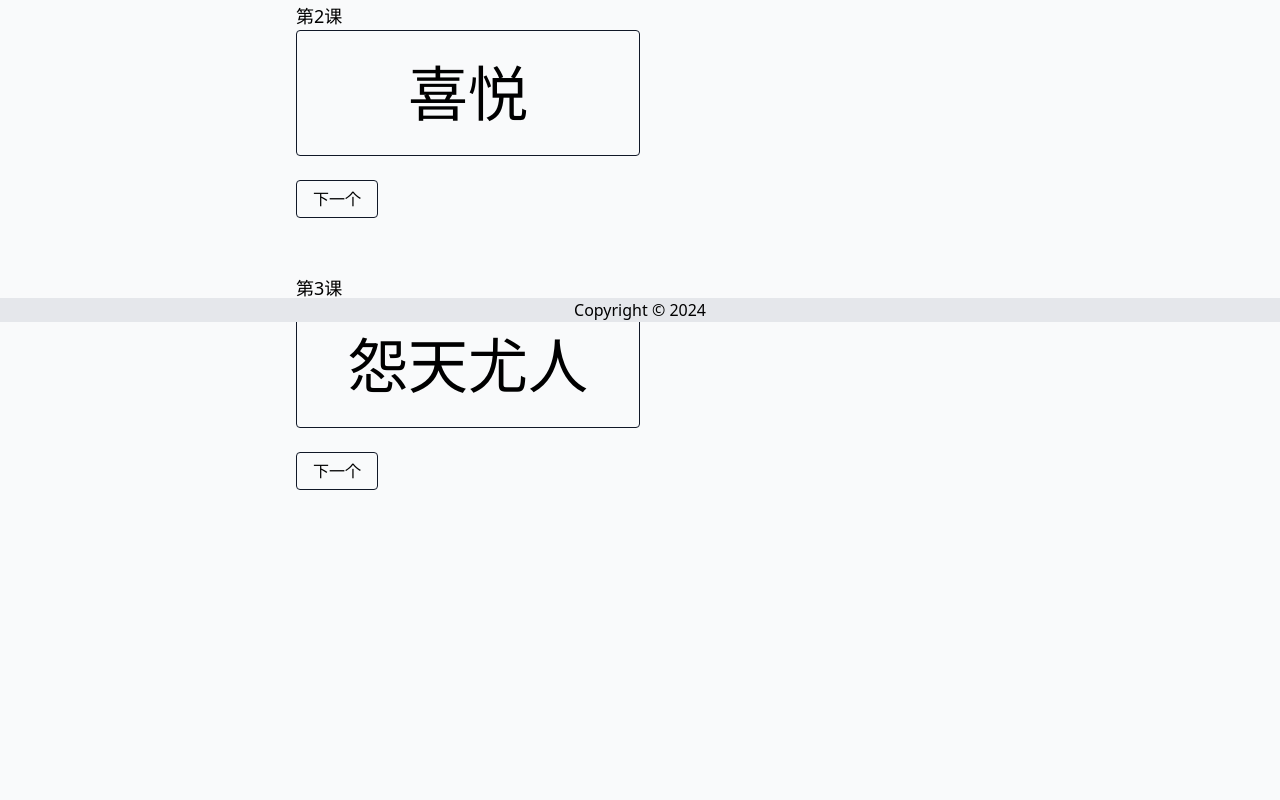
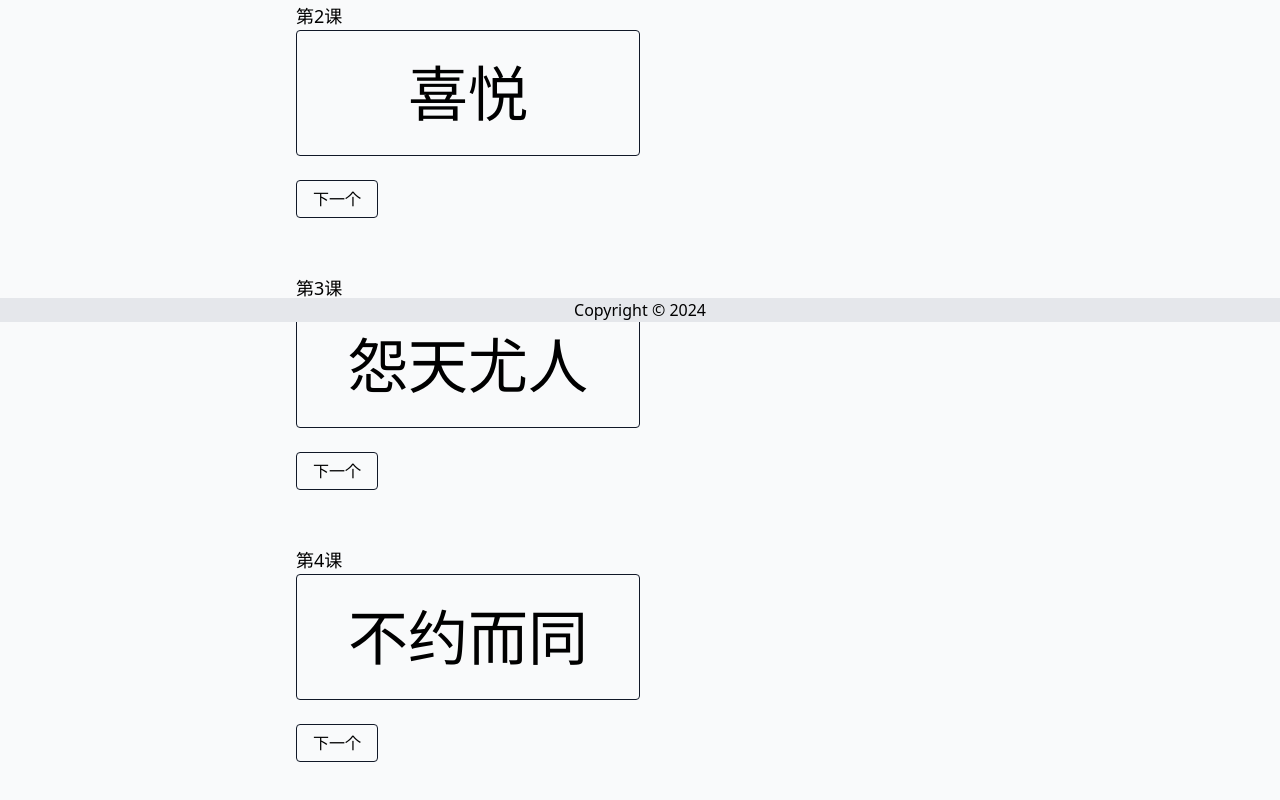
Before and after one commit to zhuganglie/nextsite, a Next.js app: page / in a window 1280 px wide. Shown: the part 478-1278 px from the top of the page. Before the commit the page ends 1056 px from the top, so only its background shows below. Built offline with nearby package versions, Linux system fonts and the light colour scheme.

Commit message:
add json file

```diff
--- a/app/page.tsx
+++ b/app/page.tsx
@@ -17,6 +17,8 @@ const Home: React.FC = () => {
     { cards: [], currentCard: 0 },
     { cards: [], currentCard: 0 },
     { cards: [], currentCard: 0 },
+    { cards: [], currentCard: 0 },
+
   ]);
 
   useEffect(() => {
@@ -37,6 +39,7 @@ const Home: React.FC = () => {
     fetchData('/flashcard1.json', 0);
     fetchData('/flashcard2.json', 1);
     fetchData('/flashcard3.json', 2);
+    fetchData('/flashcard4.json', 3);
   }, []);
 
   const nextCard = (index: number) => {
--- a/public/flashcard4.json
+++ b/public/flashcard4.json
@@ -0,0 +1,242 @@
+[
+    {
+      "front": "不约而同",
+      "back": {
+        "拼音": "bù yuē ér tóng",
+        "词义": "没有预先约定，却同时发生或做某事",
+        "用法": "他们不约而同地来到这里。"
+      }
+    },
+    {
+      "front": "情不自禁",
+      "back": {
+        "拼音": "qíng bù zì jìn",
+        "词义": "无法控制自己的感情或行为，情不自禁地做某事",
+        "用法": "他情不自禁地吻了她。"
+      }
+    },
+    {
+      "front": "不可或缺",
+      "back": {
+        "拼音": "bù kě huò quē",
+        "词义": "不能缺少的，必不可少的",
+        "用法": "水是生命之源，不可或缺。"
+      }
+    },
+    {
+      "front": "锲而不舍",
+      "back": {
+        "拼音": "qiè ér bù shě",
+        "词义": "不停地刻苦努力，决不放弃",
+        "用法": "他锲而不舍地学习，终于考上了大学。"
+      }
+    },
+    {
+      "front": "视野",
+      "back": {
+        "拼音": "shì yě",
+        "词义": "看见事物的能力或范围",
+        "用法": "他有广阔的视野，能够看清事物的本质。"
+      }
+    },
+    {
+      "front": "兴趣",
+      "back": {
+        "拼音": "xìng qù",
+        "词义": "对某事物喜爱或好奇的心情",
+        "用法": "他对音乐很有兴趣，经常去听音乐会。"
+      }
+    },
+    {
+      "front": "观念",
+      "back": {
+        "拼音": "guān niàn",
+        "词义": "对事物的看法或认识",
+        "用法": "他有自己的观念，不盲目跟随别人。"
+      }
+    },
+    {
+      "front": "眼光",
+      "back": {
+        "拼音": "yǎn guāng",
+        "词义": "看人的眼力或看事物的眼力",
+        "用法": "他有敏锐的眼光，能够看出一个人的潜力。"
+      }
+    },
+    {
+      "front": "忽略",
+      "back": {
+        "拼音": "hū luè",
+        "词义": "不注意或不看重",
+        "用法": "他忽略了这个细节，导致犯了错误。"
+      }
+    },
+    {
+      "front": "遗漏",
+      "back": {
+        "拼音": "yí lòu",
+        "词义": "漏掉了，没有包括进去",
+        "用法": "他遗漏了一些重要信息，导致工作失败。"
+      }
+    },
+    {
+      "front": "遗忘",
+      "back": {
+        "拼音": "yí wàng",
+        "词义": "把记忆中的东西忘记了",
+        "用法": "他把重要的约会遗忘了。"
+      }
+    },
+    {
+      "front": "忽视",
+      "back": {
+        "拼音": "hū shì",
+        "词义": "不重视或不注意",
+        "用法": "他忽视了自己的健康，导致生病。"
+      }
+    },
+    {
+        "front": "促进",
+        "back": {
+          "拼音": "cù jìn",
+          "词义": "使进步或发展",
+          "用法": "促进经济发展"
+        }
+      },
+      {
+        "front": "改良",
+        "back": {
+          "拼音": "gǎi liáng",
+          "词义": "使变好",
+          "用法": "改良品质"
+        }
+      },
+      {
+        "front": "感化",
+        "back": {
+          "拼音": "gǎn huà",
+          "词义": "使人受到启发或感染",
+          "用法": "感化罪犯"
+        }
+      },
+      {
+        "front": "增添",
+        "back": {
+          "拼音": "zēng tiān",
+          "词义": "增加",
+          "用法": "增添光彩"
+        }
+      },
+      {
+        "front": "不妨",
+        "back": {
+          "拼音": "bú fáng",
+          "词义": "可以",
+          "用法": "不妨一试"
+        }
+      },
+      {
+        "front": "必然",
+        "back": {
+          "拼音": "bì rán",
+          "词义": "一定会发生",
+          "用法": "必然成功"
+        }
+      },
+      {
+        "front": "尽管",
+        "back": {
+          "拼音": "jǐng guǎn",
+          "词义": "即使是",
+          "用法": "尽管他很忙，他还是抽出时间来帮助我们。"
+        }
+      },
+      {
+        "front": "或许",
+        "back": {
+          "拼音": "huò xǔ",
+          "词义": "也许",
+          "用法": "或许他会来。"
+        }
+      },
+      {
+        "front": "天伦之乐",
+        "back": {
+          "拼音": "tiān lún zhī lè",
+          "词义": "与家人在一起的幸福",
+          "用法": "天伦之乐，是人生最大的幸福。"
+        }
+      },
+      {
+        "front": "天地",
+        "back": {
+          "拼音": "tiān dì",
+          "词义": "宇宙，世界",
+          "用法": "天地万物，都由自然规律支配着。"
+        }
+      },
+      {
+        "front": "偷听",
+        "back": {
+          "拼音": "tōu tīng",
+          "词义": "在别人不知情的情况下听别人说话",
+          "用法": "小明偷听到同学们在说他的坏话。"
+        }
+      },
+      {
+        "front": "聆听",
+        "back": {
+          "拼音": "líng tīng",
+          "词义": "认真地听",
+          "用法": "老师在聆听学生们的发言。"
+        }
+      },
+      {
+        "front": "提高",
+        "back": {
+          "拼音": "tí gāo ",
+          "词义": "使变高或变好（侧重于质量和数量）",
+          "用法": "提高效率"
+        }
+      },
+      {
+        "front": "提升",
+        "back": {
+          "拼音": "tí shēng",
+          "词义": "使变高或变好（侧重于精神和能力）",
+          "用法": "提升技能"
+        }
+      },
+      {
+        "front": "关卡",
+        "back": {
+          "拼音": "guān kǎ",
+          "词义": "游戏中需要通过的难点",
+          "用法": "这关卡很难，我卡了很久。"
+        }
+      },
+      {
+        "front": "关键",
+        "back": {
+          "拼音": "guān jiàn",
+          "词义": "决定事物成败的因素，事物成功的必不可少的东西",
+          "用法": "这件事的关键是找到突破口。"
+        }
+      },
+      {
+        "front": "热心",
+        "back": {
+          "拼音": "rè xīn",
+          "词义": "对某事或某人怀有浓厚的兴趣和关心",
+          "用法": "他是一个热心肠的人，经常帮助别人。"
+        }
+      },
+      {
+        "front": "热衷",
+        "back": {
+          "拼音": "rè zhòng",
+          "词义": "对某事或某人非常喜欢或着迷",
+          "用法": "他热衷于学习新知识。"
+        }
+      }
+  ]
```
